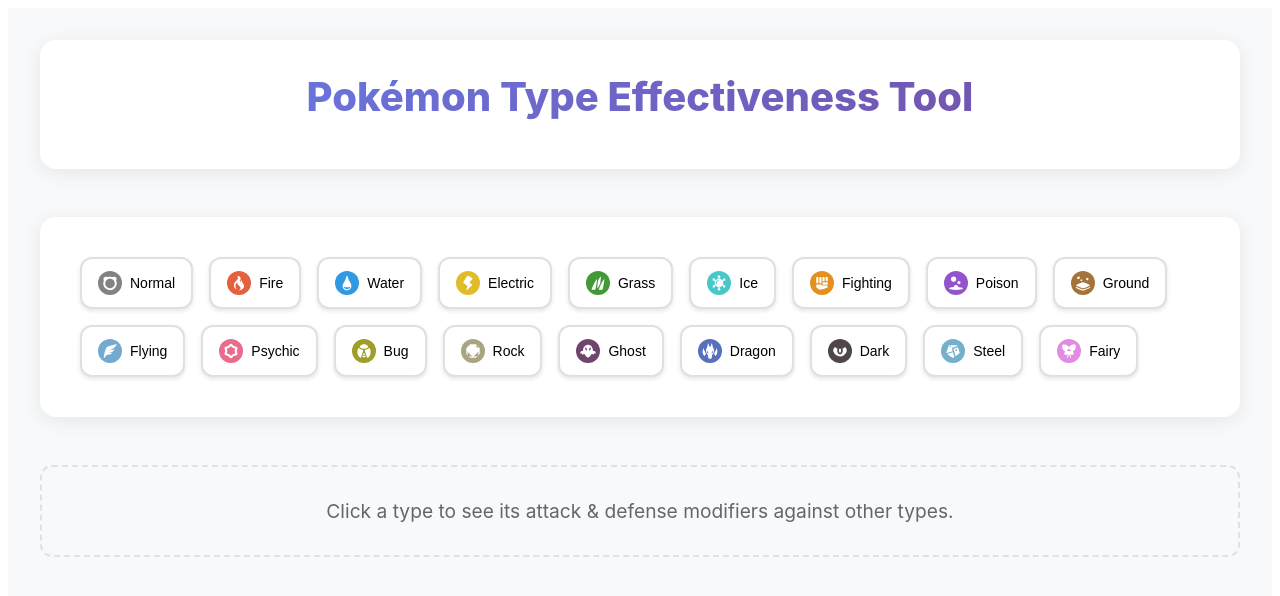
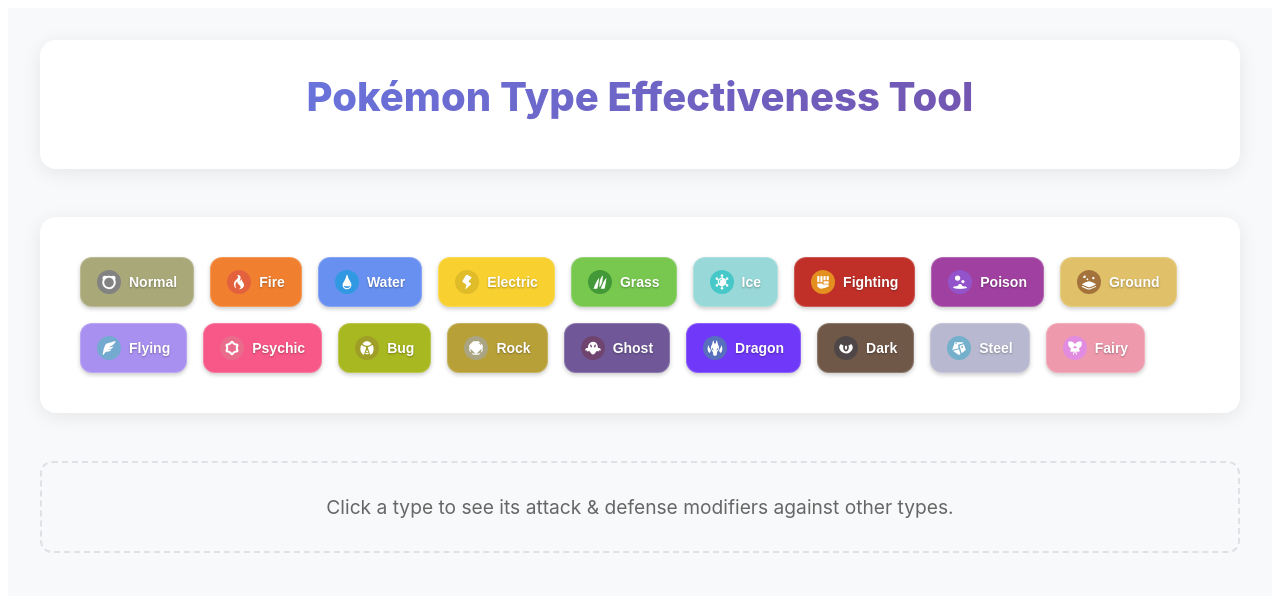
Before and after one commit to marbru/pkmn-typechart-app, a React (Vite) app: page / in a window 1280 px wide. Shown: the top 596 px of the page. Built offline with nearby package versions, Linux system fonts and the light colour scheme; the HTML template or start-up script is replaced by a standard one.

Commit message:
Match style for type buttons and type tags

```diff
--- a/src/App.jsx
+++ b/src/App.jsx
@@ -450,7 +450,7 @@
   return (
     <button
       key={type}
-      className="type-button"
+      className={`type-button type-${type}`}
       onClick={() => onClick(type)}
     >
       <img
--- a/src/styles.css
+++ b/src/styles.css
@@ -50,14 +50,15 @@
     align-items: center;
     margin: 0.5rem;
     padding: 0.75rem 1rem;
-    border: 2px solid #e0e0e0;
+    border: 1px solid rgba(255, 255, 255, 0.2);
     border-radius: 12px;
-    background-color: white;
+    color: white;
     cursor: pointer;
     transition: all 0.2s ease;
-    box-shadow: 0 2px 4px rgba(0, 0, 0, 0.1);
+    text-shadow: 0 1px 2px rgba(0, 0, 0, 0.3);
+    box-shadow: 0 2px 4px rgba(0, 0, 0, 0.2);
     font-size: 14px;
-    font-weight: 500;
+    font-weight: 600;
 }
 
 .type-button:hover {
```
